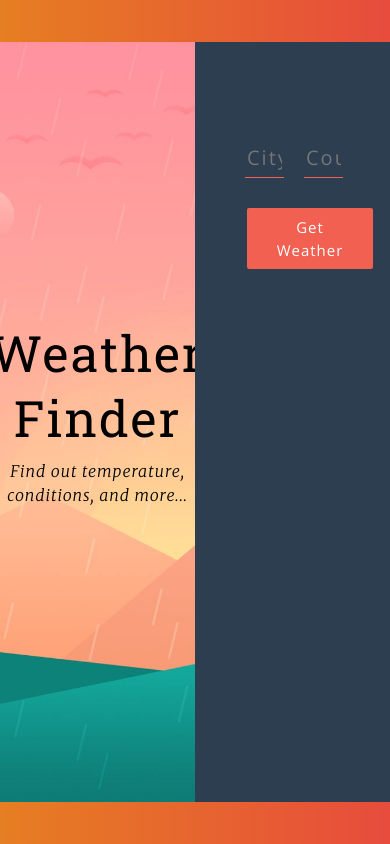
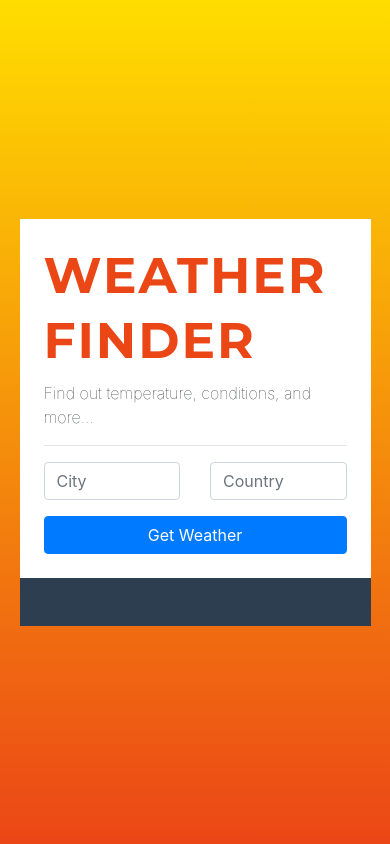
Before and after one commit to cecrigope/reactWeatherApp, a React (Create React App) app: page / in a window 390 px wide. Built offline with nearby package versions, Linux system fonts and the light colour scheme.

Commit message:
Optimized for mobile devices

```diff
--- a/package.json
+++ b/package.json
@@ -3,7 +3,6 @@
   "version": "0.1.0",
   "private": true,
   "dependencies": {
-    "bootstrap": "^3.3.7",
     "dotenv": "^7.0.0",
     "react": "^16.8.6",
     "react-dom": "^16.8.6",
--- a/src/App.css
+++ b/src/App.css
@@ -1,127 +1,53 @@
-@import url("https://fonts.googleapis.com/css?family=Merriweather:100,200,300,300i,400,400i,700");
-@import url("https://fonts.googleapis.com/css?family=Roboto+Slab:400,700");
-@import url("https://fonts.googleapis.com/css?family=Open+Sans:300,400");
+@import url("https://fonts.googleapis.com/css?family=Montserrat:700");
 
-body {
-  font-family: "Open Sans", serif;
+.wrapper {
+  background: linear-gradient(to bottom, #FFDD00, #EB4616);
+  width: 100%;
+  min-height: 100vh;
+  align-items: center;
+  display: flex;
+  padding: 64px 0px;
 }
 
-.wrapper {
-  background: linear-gradient(to right, #e67e22, #e74c3c);
-  height: 100vh;
-  display: flex;
-  justify-content: center;
-  align-items: center;
+.app-container {
+  max-width: 90vw;
 }
 
-/* .main {
-  height: 90vh;
-  background: #fff;
-  box-shadow: 0px 13px 40px -13px rgba(0, 0, 0, 0.75);
-  width: 80%;
-  margin: 0 auto;
-} */
+.title-container {
+  padding: 24px 24px;
+  background-color: white;
+}
 
-.title-container {
-  height: 90vh;
-  background: url("./img/bg.jpg") center center no-repeat;
-  background-size: cover;
+.form-container {
+  padding: 24px 24px;
+  background-color: #2c3e50;
+  align-items: center;
   display: flex;
-  align-items: center;
-  justify-content: center;
-  text-align: center;
-  color: #000;
 }
 
 .title-container__title {
   font-size: 50px;
   letter-spacing: 2px;
   line-height: 1.3;
-  font-family: "Roboto Slab", serif;
+  font-family: "Montserrat", serif;
+  color: #EB4616;
+  text-transform: uppercase;
 }
 
 .title-container__subtitle {
-  font-style: italic;
-  font-weight: 100;
-  letter-spacing: 1px;
-  line-height: 1.5;
-  font-family: "Merriweather", serif;
-}
-
-.form-container {
-  background-color: #2c3e50;
-  height: 90vh;
-  padding-top: 100px;
-  padding-left: 50px;
-}
-
-input[type="text"] {
-  background-color: transparent;
-  border: 0;
-  border-bottom: solid 1px #f16051;
-  width: 30%;
-  padding-bottom: 4px;
-  color: #fff !important;
-  font-weight: lighter;
-  letter-spacing: 2px;
-  margin-bottom: 30px;
-  margin-right: 20px;
-  font-size: 20px;
-}
-
-input[type="text"] {
-  outline: none;
-}
-
-input:-webkit-autofill {
-  -webkit-box-shadow: 0 0 0 30px #2c3e50 inset;
-  -webkit-text-fill-color: #fff !important;
-}
-
-button {
-  border: 0;
-  padding: 8px 20px;
-  margin: 0 2px;
-  border-radius: 2px;
-  font-weight: lighter;
-  letter-spacing: 1px;
-  font-size: 15px;
-  cursor: pointer;
-  background-color: #f16051;
-  color: #fff;
   font-weight: 100;
 }
 
-button:active {
-  outline: none;
-}
-
-.weather__info {
-  width: 60%;
-  font-size: 20px;
-  font-weight: 200;
-  letter-spacing: 2px;
-}
-
 .weather__key {
-  color: #f16051;
-  border-bottom: solid 2px rgba(255, 255, 255, 0.06);
-  padding: 20px 0 20px 0;
-  font-weight: 400;
-}
-
-.weather__key:last-child {
-  border: 0;
+  color: #FFDD00;
 }
 
 .weather__value {
-  color: #fff;
-  font-weight: 200;
+  color: #ffffff;
+  text-transform: capitalize;
 }
 
 .weather__error {
-  color: #f16051;
-  font-size: 20px;
-  letter-spacing: 1px;
-  font-weight: 200;
+  color: #FFDD00;
+  margin-bottom: 0px;
 }
--- a/src/App.js
+++ b/src/App.js
@@ -3,7 +3,7 @@ import Titles from "./components/Titles";
 import Form from "./components/Form";
 import Weather from "./components/Weather";
 
-const API_KEY = "";
+const API_KEY = "7b72138de671b8f573016d578f9dd614";
 
 class App extends React.Component {
   state = {
@@ -27,6 +27,8 @@ class App extends React.Component {
 
     const data = await api_call.json();
 
+    console.log(data);
+
     if (city && country) {
       this.setState({
         temperature: data.main.temp,
@@ -36,14 +38,14 @@ class App extends React.Component {
         description: data.weather[0].description,
         error: ""
       });
-    } else {
+    } else if (data.cod === "404") {
       this.setState({
         temperature: undefined,
         city: undefined,
         country: undefined,
         humidity: undefined,
         description: undefined,
-        error: "Please enter a value for both city and country."
+        error: "Sorry, city not found."
       });
     }
   };
@@ -51,14 +53,14 @@ class App extends React.Component {
     return (
       <div>
         <div className="wrapper">
-          <div className="main">
-            <div className="container">
+          <div className="container app-container">
             <div className="row">
-                <div className="col-6 title-container">
+              <div className="col-12 col-md-6 title-container">
                 <Titles />
+                <hr />
+                <Form getWeather={this.getWeather} />
               </div>
-                <div className="col-6 form-container">
-                  <Form getWeather={this.getWeather} />
+              <div className="col-12 col-md-6 form-container">
                 <Weather
                   temperature={this.state.temperature}
                   city={this.state.city}
@@ -72,7 +74,6 @@ class App extends React.Component {
           </div>
         </div>
       </div>
-      </div>
     );
   }
 }
--- a/src/components/Form.js
+++ b/src/components/Form.js
@@ -2,9 +2,27 @@ import React from "react";
 
 const Form = props => (
   <form onSubmit={props.getWeather}>
-    <input type="text" name="city" placeholder="City..."/>
-    <input type="text" name="country" placeholder="Country..."/>
-  <button>Get Weather</button>
+    <div className="form-group">
+      <div className="row">
+        <div className="col">
+          <input
+            type="text"
+            className="form-control "
+            name="city"
+            placeholder="City"
+          />
+        </div>
+        <div className="col">
+          <input
+            type="text"
+            className="form-control"
+            name="country"
+            placeholder="Country"
+          />
+        </div>
+      </div>
+    </div>
+    <button className="btn btn-primary btn-block">Get Weather</button>
   </form>
 );
 
--- a/src/components/Weather.js
+++ b/src/components/Weather.js
@@ -27,10 +27,9 @@ const Weather = props => (
       </p>
     )}
     {props.error && (
-      <p className="weather__key">
-        Error:
-        <span className="weather__error"> {props.error}</span>
-      </p>
+      <b><p className="weather__error">
+        Error: {props.error}
+      </p></b>
     )}
   </div>
 );
```
Also changed, not shown: 1 other file (tests, documents, lock files or other folders). Lines whose indentation alone changed are shown as unchanged.
